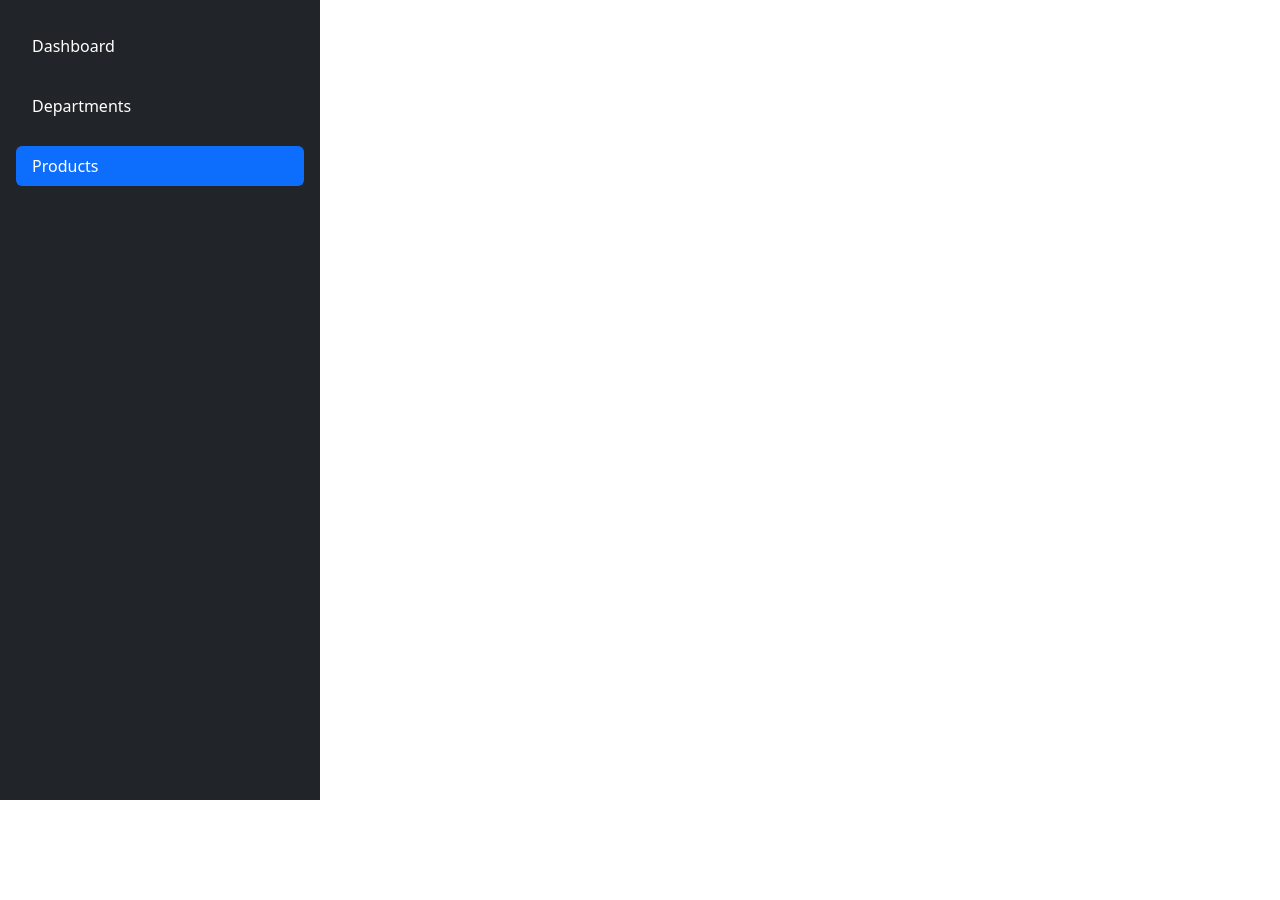
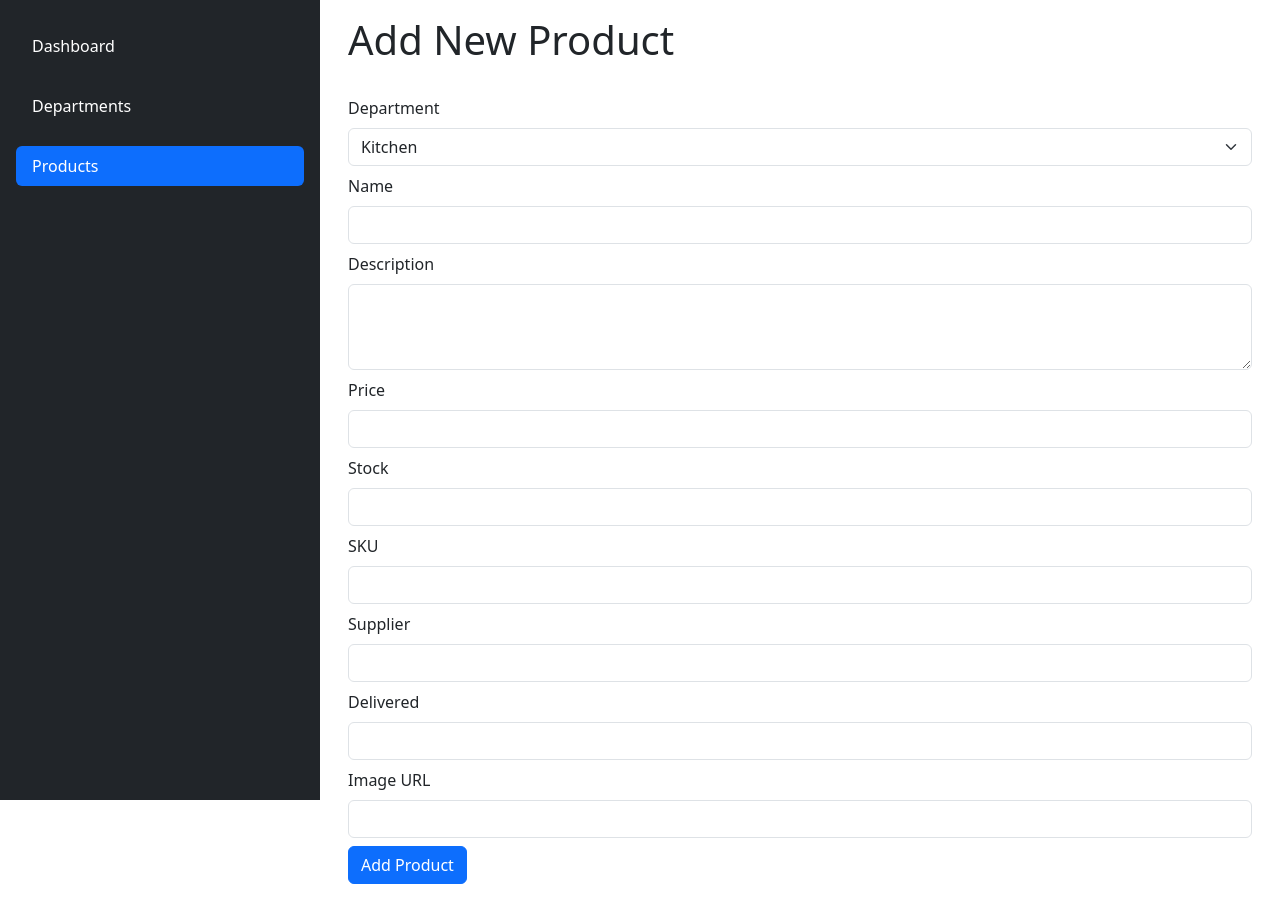
Before and after one commit to sankesh97/Inventory-Management, a React app: page /products/add-product in a window 1280 px wide. Before the commit the page ends 800 px from the top, so only its background shows below. Built offline with nearby package versions, Linux system fonts and the light colour scheme; the HTML template or start-up script is replaced by a standard one.

Commit message:
Add Product Page Completed

```diff
--- a/src/Context/InventoryContext.jsx
+++ b/src/Context/InventoryContext.jsx
@@ -1,5 +1,6 @@
 import { createContext, useState } from 'react';
 import InventoryData from '../Data/InventoryData';
+import { useNavigate } from 'react-router-dom';
 
 const InventoryContext = createContext();
 
@@ -7,6 +8,7 @@ const InventoryProvider = ({ children }) => {
   const [InventoryState, setInventoryState] = useState(InventoryData);
   const [totalVal, setTotalVal] = useState();
   const [departments, setDepartments] = useState();
+  const navigate = useNavigate();
 
   // Calculate the Dashboard Values
   const getTotalValues = () => {
@@ -26,6 +28,7 @@ const InventoryProvider = ({ children }) => {
     setTotalVal(tempValues);
   };
 
+  //Get Department List
   const getDepartments = () => {
     const TempDepartments = InventoryState.reduce(
       (DepartmentsList, currentProduct) =>
@@ -37,6 +40,12 @@ const InventoryProvider = ({ children }) => {
     setDepartments(TempDepartments);
   };
 
+  //Add Products
+  const AddProduct = (productData) => {
+    setInventoryState((prevState) => [...prevState, productData]);
+    navigate('/products');
+  };
+
   return (
     <InventoryContext.Provider
       value={{
@@ -46,6 +55,7 @@ const InventoryProvider = ({ children }) => {
         setInventoryState,
         getTotalValues,
         getDepartments,
+        AddProduct,
       }}
     >
       {children}
--- a/src/Pages/AddProduct.jsx
+++ b/src/Pages/AddProduct.jsx
@@ -1,2 +1,147 @@
-const AddProduct = () => {};
+import { useContext, useEffect, useState } from 'react';
+import { InventoryContext } from '../Context/InventoryContext';
+
+const AddProduct = () => {
+  const { departments, getDepartments, AddProduct } =
+    useContext(InventoryContext);
+  const [selectedDepartment, setSelectedDepartment] = useState();
+  const [formInputs, setFormInputs] = useState({});
+  useEffect(() => {
+    getDepartments();
+  }, []);
+
+  const formOnChangeHandler = (event) => {
+    setFormInputs((prevState) => ({
+      ...prevState,
+      [event.target.id]: event.target.value,
+    }));
+    console.log(formInputs);
+  };
+
+  return (
+    <div className='m-3'>
+      <h1>Add New Product</h1>
+      <br />
+      <form
+        onSubmit={(event) => {
+          event.preventDefault();
+          AddProduct(formInputs);
+        }}
+      >
+        <div className='mb-2'>
+          <label htmlFor='department' className='form-label'>
+            Department
+          </label>
+          <select
+            id='department'
+            required
+            className='form-select'
+            value={selectedDepartment}
+            onChange={formOnChangeHandler}
+          >
+            {departments &&
+              departments.map((department) => (
+                <option key={department} value={department}>
+                  {department}
+                </option>
+              ))}
+          </select>
+        </div>
+        <div className='mb-2'>
+          <label htmlFor='name' className='form-label'>
+            Name
+          </label>
+          <input
+            type='text'
+            onChange={formOnChangeHandler}
+            className='form-control'
+            id='name'
+          />
+        </div>
+        <div className='mb-2'>
+          <label htmlFor='description' className='form-label'>
+            Description
+          </label>
+          <textarea
+            className='form-control'
+            id='description'
+            rows='3'
+            onChange={formOnChangeHandler}
+          ></textarea>
+        </div>
+        <div className='mb-2'>
+          <label htmlFor='price' className='form-label'>
+            Price
+          </label>
+          <input
+            type='number'
+            onChange={formOnChangeHandler}
+            className='form-control'
+            id='price'
+          />
+        </div>
+        <div className='mb-2'>
+          <label htmlFor='stock' className='form-label'>
+            Stock
+          </label>
+          <input
+            type='text'
+            onChange={formOnChangeHandler}
+            className='form-control'
+            id='stock'
+          />
+        </div>
+        <div className='mb-2'>
+          <label htmlFor='sku' className='form-label'>
+            SKU
+          </label>
+          <input
+            type='text'
+            onChange={formOnChangeHandler}
+            className='form-control'
+            id='sku'
+          />
+        </div>
+        <div className='mb-2'>
+          <label htmlFor='supplier' className='form-label'>
+            Supplier
+          </label>
+          <input
+            type='text'
+            onChange={formOnChangeHandler}
+            className='form-control'
+            id='supplier'
+          />
+        </div>
+        <div className='mb-2'>
+          <label htmlFor='delivered' className='form-label'>
+            Delivered
+          </label>
+          <input
+            type='text'
+            onChange={formOnChangeHandler}
+            className='form-control'
+            id='delivered'
+          />
+        </div>
+        <div className='mb-2'>
+          <label htmlFor='imageUrl' className='form-label'>
+            Image URL
+          </label>
+          <input
+            type='url'
+            onChange={formOnChangeHandler}
+            className='form-control'
+            id='imageUrl'
+          />
+        </div>
+        <div className='mb-2'>
+          <button type='submit' className='btn btn-primary'>
+            Add Product
+          </button>
+        </div>
+      </form>
+    </div>
+  );
+};
 export default AddProduct;
--- a/src/Pages/ProductListing.jsx
+++ b/src/Pages/ProductListing.jsx
@@ -1,5 +1,6 @@
 import { useContext, useEffect, useState } from 'react';
 import { InventoryContext } from '../Context/InventoryContext';
+import { Link } from 'react-router-dom';
 
 const ProductListing = () => {
   const { InventoryState, departments, getDepartments } =
@@ -30,7 +31,9 @@ const ProductListing = () => {
         <td>
           <img src={product.imageUrl} style={{ maxWidth: '50px' }} />
         </td>
-        <td>{product.name}</td>
+        <td>
+          <Link to={`/products/${product.id}`}>{product.name}</Link>
+        </td>
         <td className='text-wrap'>{product.description}</td>
         <td>${product.price}</td>
         <td>{product.stock}</td>
@@ -100,9 +103,9 @@ const ProductListing = () => {
         </select>
 
         {/* Add Button */}
-        <button type='button' className='btn btn-primary'>
+        <Link to='/products/add-product' className='btn btn-primary'>
           Add Product
-        </button>
+        </Link>
       </div>
 
       {/* Table */}
```
